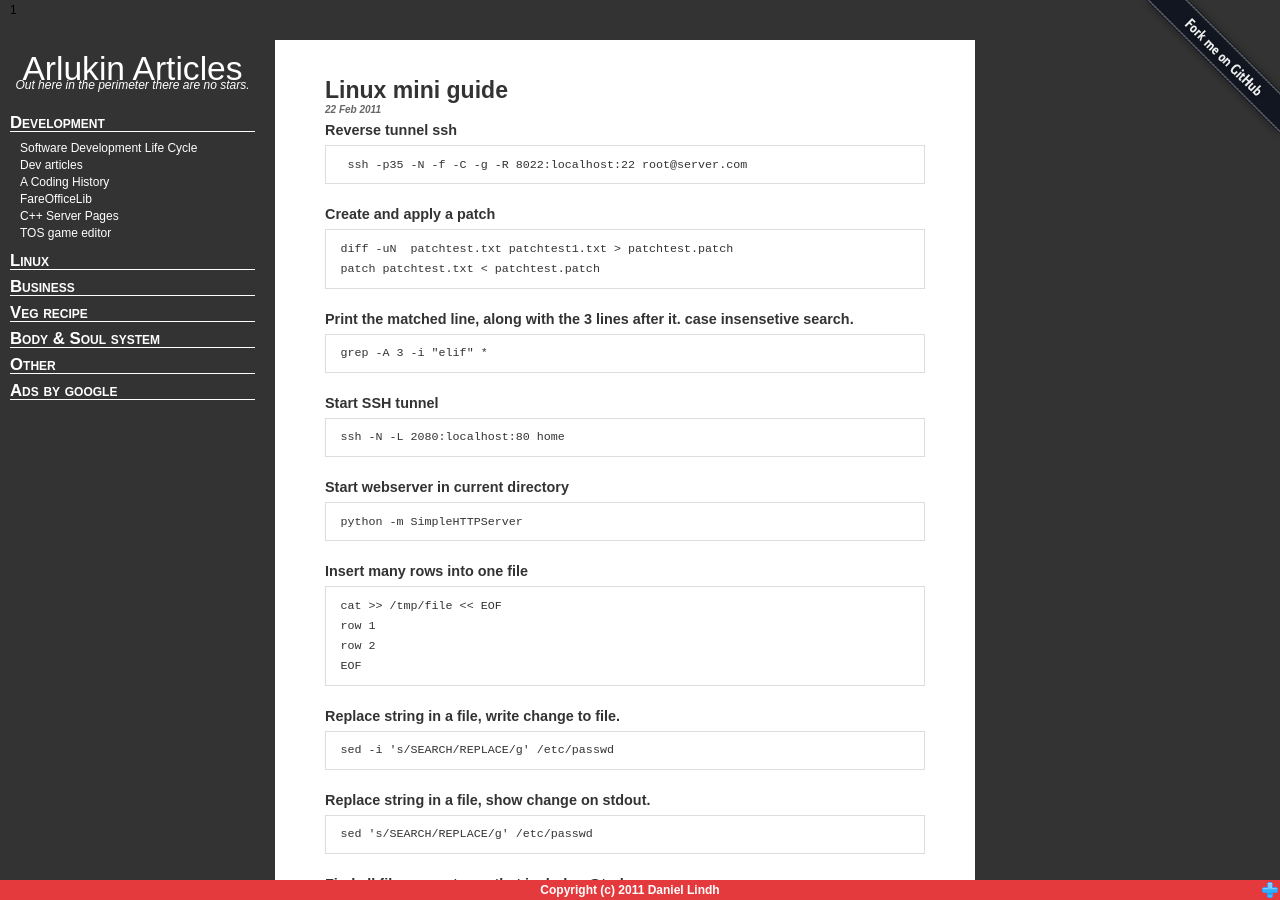
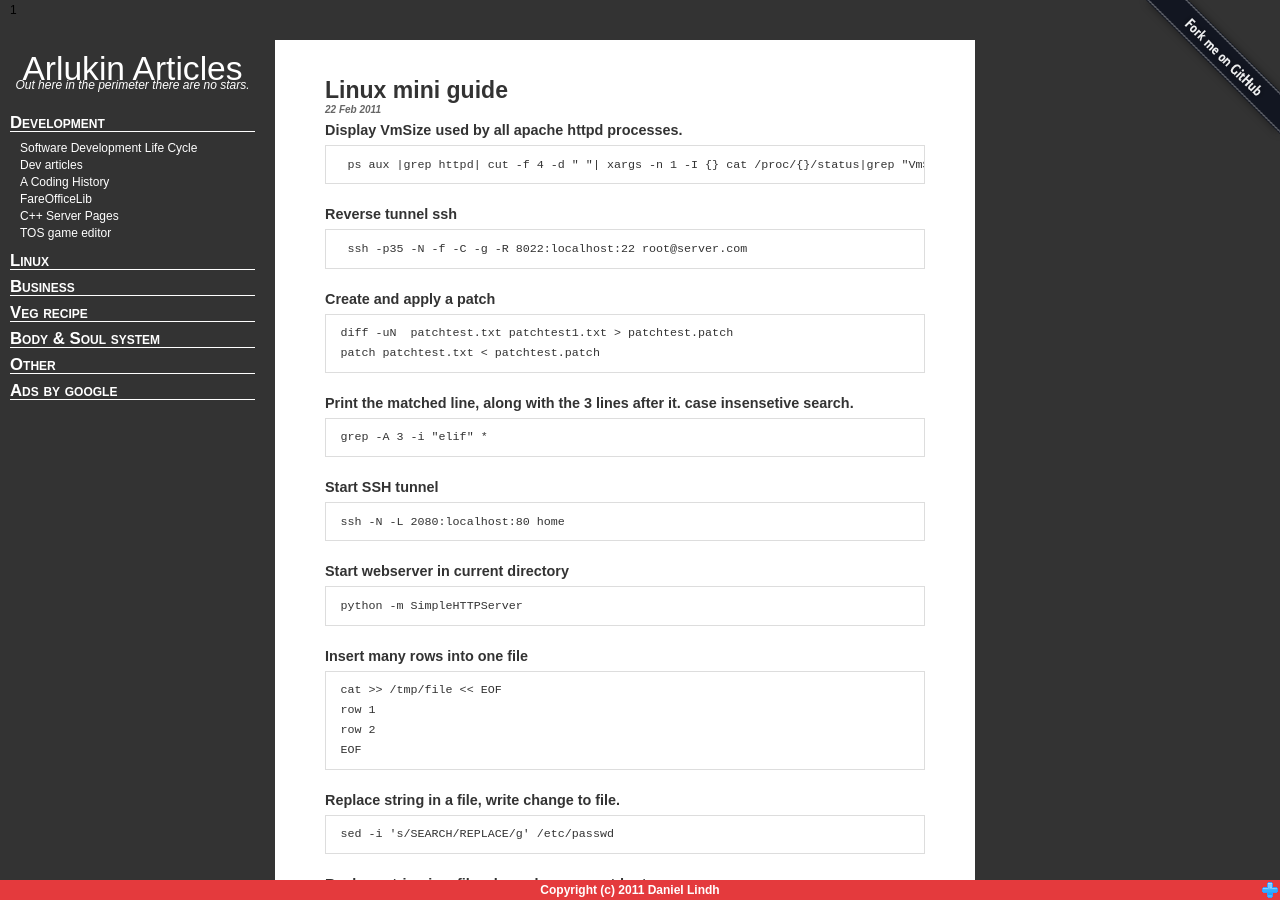
Before and after one commit to arlukin/arlukin.github.io, a Jekyll site: the page built from posts/linux/_posts/2011-02-22-linux-mini-guide.md, in a window 1280 px wide and 900 px high. Built offline with Jekyll 4.4.1, drawn with Linux system fonts in a browser that asks for light colours; Markdown is read by kramdown in place of the engine named in the settings; comment, search, counter and statistics services are not loaded.

Commit message:
Update posts/linux/_posts/2011-02-22-linux-mini-guide.md
Display VmSize used by all apache httpd processes.

```diff
--- a/posts/linux/_posts/2011-02-22-linux-mini-guide.md
+++ b/posts/linux/_posts/2011-02-22-linux-mini-guide.md
@@ -2,6 +2,10 @@
 layout: post
 title: Linux mini guide
 ---
+
+### Display VmSize used by all apache httpd processes.
+
+     ps aux |grep httpd| cut -f 4 -d " "| xargs -n 1 -I {} cat /proc/{}/status|grep "VmSize"
 
 ### Reverse tunnel ssh
 
```
